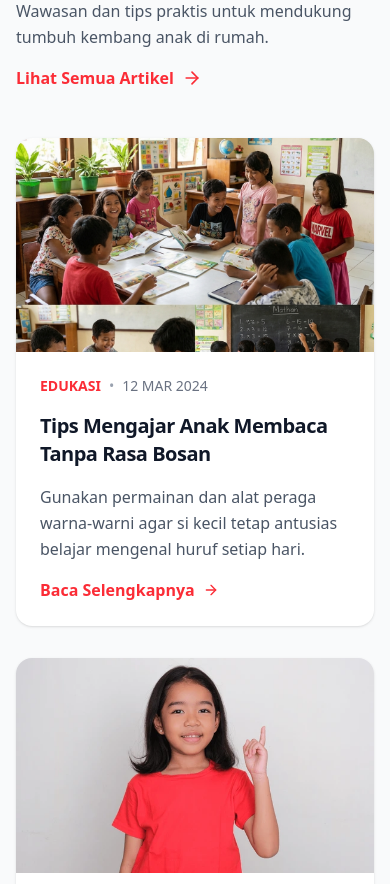
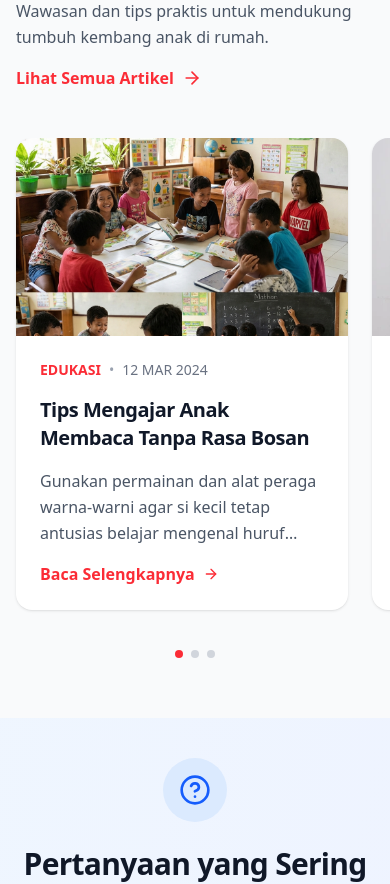
Before and after one commit to acaryawibawantra/balistung, a Next.js app: page / in a window 390 px wide. Shown: the part 5520-6404 px from the top of the page. Built offline with nearby package versions, Linux system fonts and the light colour scheme.

Commit message:
feat: implement responsive blog carousel for mobile devices

```diff
--- a/components/home/blog.tsx
+++ b/components/home/blog.tsx
@@ -55,12 +55,13 @@ export default function BlogSection() {
                     </Link>
                 </div>
 
-                {/* Blog Cards Grid */}
-                <div className="grid md:grid-cols-3 gap-8">
+                {/* Blog Cards Grid / Carousel on Mobile */}
+                <div className="relative">
+                    <div className="flex md:grid md:grid-cols-3 gap-6 md:gap-8 overflow-x-auto md:overflow-x-visible snap-x snap-mandatory scrollbar-hide -mx-4 px-4 md:mx-0 md:px-0 pb-6 md:pb-0">
                         {blogPosts.map((post, idx) => (
                             <article
                                 key={idx}
-                            className="bg-white rounded-2xl overflow-hidden shadow-sm hover:shadow-xl transition-all duration-300 hover:-translate-y-2 group"
+                                className="min-w-[85vw] md:min-w-0 snap-center bg-white rounded-2xl overflow-hidden shadow-sm hover:shadow-xl transition-all duration-300 md:hover:-translate-y-2 group"
                             >
                                 {/* Image */}
                                 <div className="relative aspect-[5/3] overflow-hidden bg-gray-100">
@@ -105,6 +106,14 @@ export default function BlogSection() {
                             </article>
                         ))}
                     </div>
+
+                    {/* Mobile Scroll Indicator (Optional, but helps UX) */}
+                    <div className="flex md:hidden justify-center gap-2 mt-4">
+                        {blogPosts.map((_, idx) => (
+                            <div key={idx} className="w-2 h-2 rounded-full bg-gray-300 first:bg-red-500" />
+                        ))}
+                    </div>
+                </div>
             </Container>
         </section>
     );
```
Lines whose indentation alone changed are shown as unchanged.
